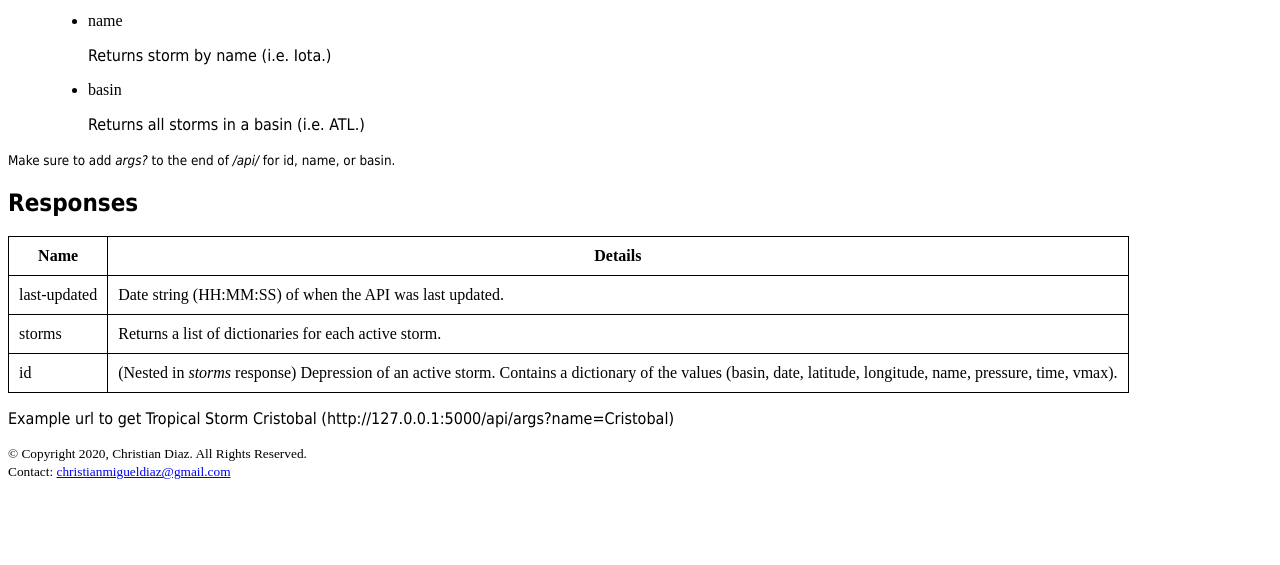
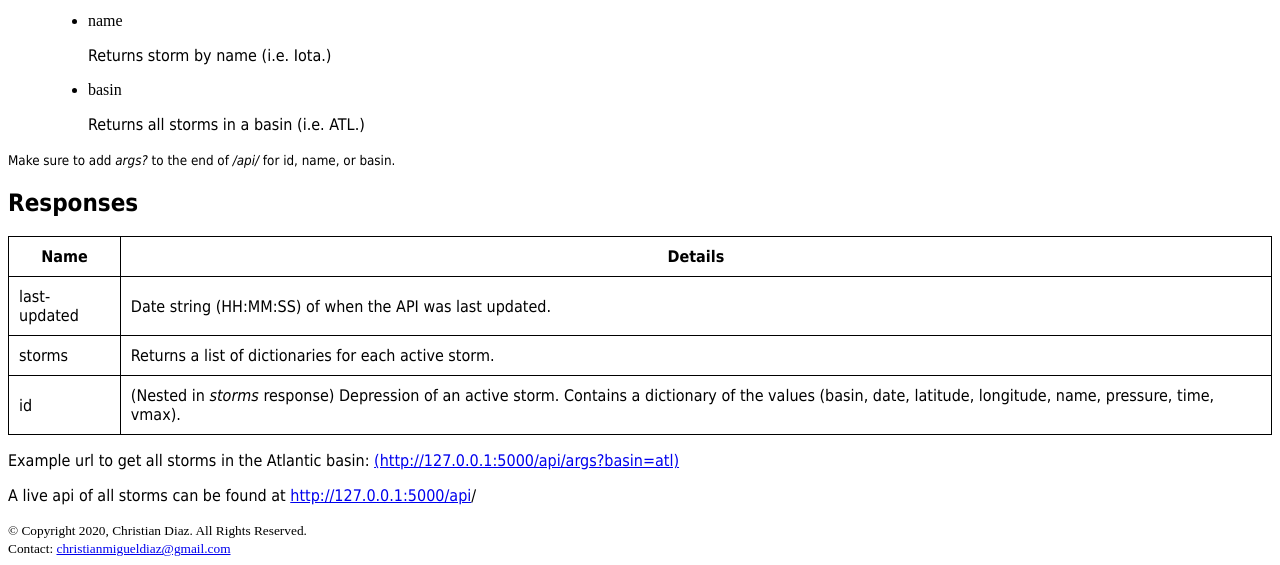
Before and after one commit to chrisd149/ATCF-HTTP-Server, a Flask app: page / in a window 1280 px wide. Shown: the part 377-942 px from the top of the page. Before the commit the page ends 856 px from the top, so only its background shows below. Run offline with Flask 2, Linux system fonts and the light colour scheme; data that the repository does not hold is empty.

Commit message:
Index: misc changes

```diff
--- a/src/static/css/index.css
+++ b/src/static/css/index.css
@@ -2,6 +2,7 @@
         border: 1px solid black;
         border-collapse: collapse;
         padding: 10px;
+        font-family: Tahoma, Verdana, sans-serif;
         }
 
 h1, h2, h3, p {
--- a/src/templates/index.html
+++ b/src/templates/index.html
@@ -42,7 +42,8 @@
         <td>(Nested in <i>storms</i> response) Depression of an active storm. Contains a dictionary of the values (basin, date, latitude, longitude, name, pressure, time, vmax).</td>
       </tr>
     </table>
-    <p>Example url to get Tropical Storm Cristobal (http://127.0.0.1:5000/api/args?name=Cristobal)</p>
+    <p>Example url to get all storms in the Atlantic basin: <a href="http://127.0.0.1:5000/api/args?basin=atl">(http://127.0.0.1:5000/api/args?basin=atl)</a></p>
+    <p>A live api of all storms can be found at <a href="http://127.0.0.1:5000/api">http://127.0.0.1:5000/api</a>/</p>
          <footer> <small>&copy; Copyright 2020, Christian Diaz.  All Rights Reserved.</small> </footer>
          <footer> <small>Contact: <a href="mailto:christianmigueldiaz@gmail.com">christianmigueldiaz@gmail.com</a></small> </footer>
     </body>
```
